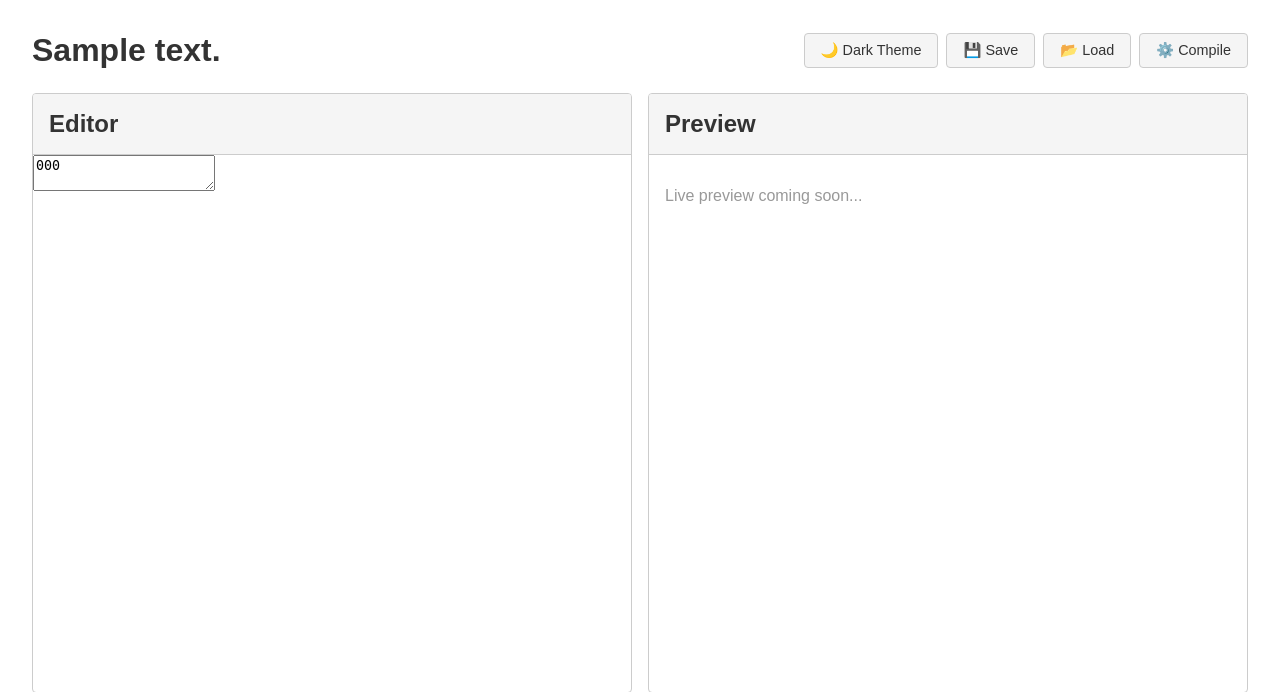
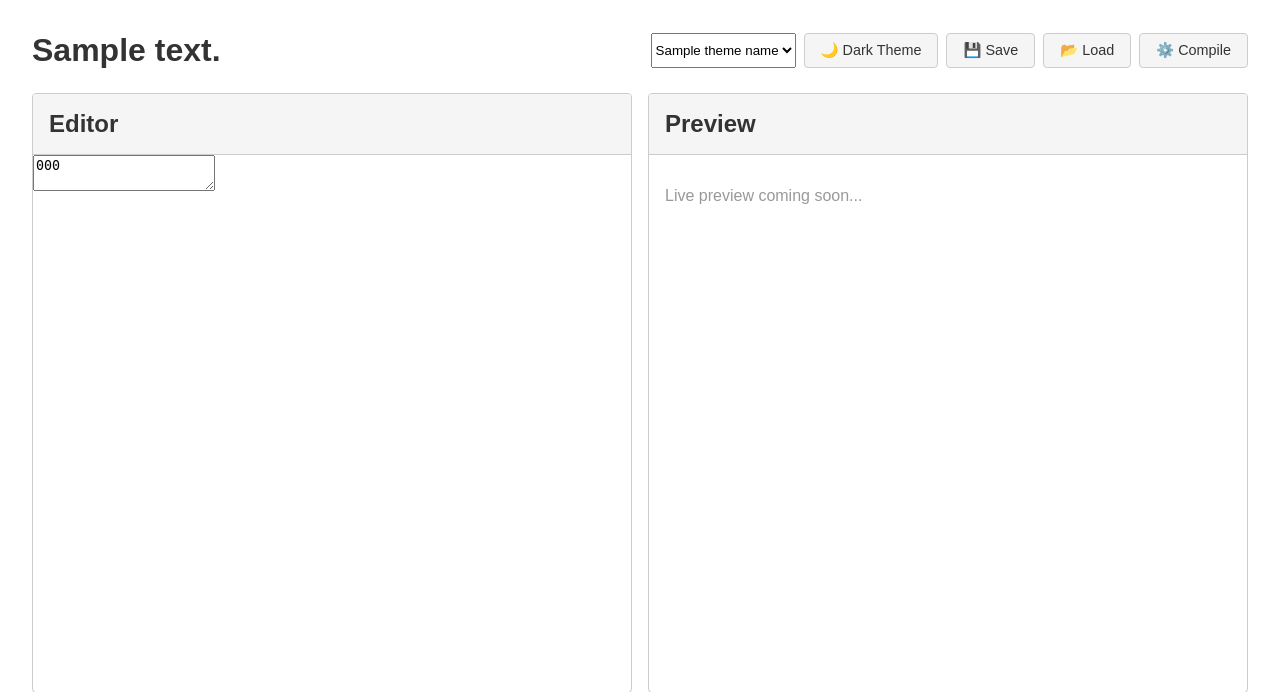
Before and after one commit to smuj/HeyDSL, a Python web app: template src/heydsl/templates/editor.html in a window 1280 px wide. Shown: the top 692 px of the page. Run offline with Jinja, Linux system fonts and the light colour scheme; the template is opened without the code that fills it: most values are stand-ins (such as "Sample title", 1, 10 or a date in 2020).

Commit message:
Add theme dropdown

```diff
--- a/src/heydsl/templates/editor.html
+++ b/src/heydsl/templates/editor.html
@@ -123,6 +123,11 @@
     <div class="header">
         <h1>{{ header_text }}</h1>
         <div class="controls">
+            <select id="themeSelect">
+                {% for name in theme_names %}
+                <option value="{{ name }}">{{ name }}</option>
+                {% endfor %}
+            </select>
             <button id="themeToggle">🌙 Dark Theme</button>
             <button id="saveBtn">💾 Save</button>
             <button id="loadBtn">📂 Load</button>
@@ -150,7 +155,20 @@
         // Initialize editor
         var editor = CodeMirror.fromTextArea(document.getElementById("editor"), {
             lineNumbers: true,
-            mode: "{{ syntax_name }}"
+            mode: "{{ syntax_name }}",
+            theme: localStorage.getItem("cmTheme") || "{{ theme_names[0] }}"
+        });
+
+        // Theme dropdown
+        var themeSelect = document.getElementById("themeSelect");
+
+        // Set initial dropdown value
+        themeSelect.value = editor.getOption("theme");
+
+        themeSelect.addEventListener("change", function () {
+            var newTheme = themeSelect.value;
+            editor.setOption("theme", newTheme);
+            localStorage.setItem("cmTheme", newTheme);
         });
 
         // Preview functionality
```
Also changed, not shown: src/heydsl/__init__.py (+10 -1 lines), src/heydsl/app.py (+5 -4 lines).
